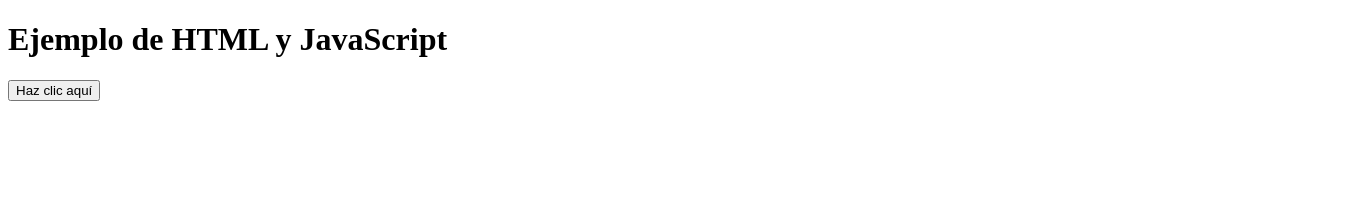
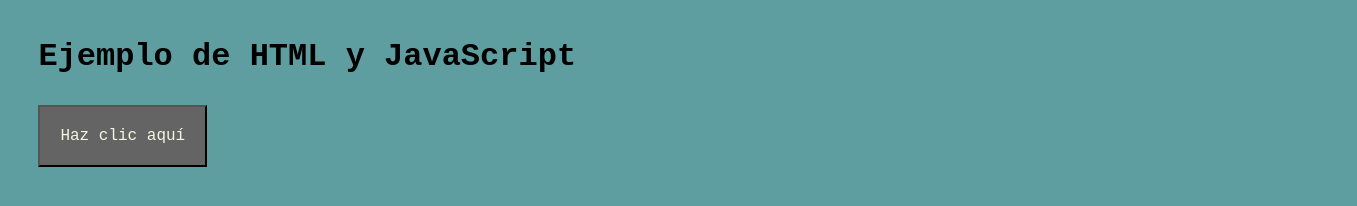
Before and after one commit to Afrecho/examcreator.github.io, a plain HTML site: page ejemplo.html in a window 1280 px wide. Shown: the whole page, 1357 px wide, since content can reach past the window. Drawn offline with Linux system fonts and the light colour scheme.

Commit message:
aqui edicion

```diff
--- /dev/null
+++ b/css/style-ejemplo.css
@@ -0,0 +1,37 @@
+*{
+    padding: 0;
+    margin: 0;
+}
+
+body{
+    display: block;
+    position: absolute;
+    min-height: 100vh;
+    min-width: 100vw;
+    background-color: cadetblue;
+    padding: 3%;
+
+}
+
+h1{
+    font-family: 'Courier New', Courier, monospace;
+    margin-bottom: 30px;
+
+}
+
+.boton-ns{
+    padding: 20px;
+    background-color: #646464;
+    font-family: 'Courier New', Courier, monospace;
+    font-size: 1em;
+    color: #f2f8e1;
+    transition: background-color 0.5s ease, box-shadow 0.5s ease, color 0.5s ease; /* Ajusta la duración aquí */
+
+
+}
+
+.boton-ns:hover{
+    background-color: #e0eebe;
+    box-shadow: 4px 10px 10px rgb(146, 146, 145);
+    color: #646464;
+}
--- a/ejemplo.html
+++ b/ejemplo.html
@@ -4,10 +4,11 @@
     <meta charset="UTF-8">
     <meta name="viewport" content="width=device-width, initial-scale=1.0">
     <title>Este es un ejemplo</title>
+    <link rel="stylesheet" href="css/style-ejemplo.css">
     <script src="script.js" defer></script>
 </head>
 <body>
     <h1>Ejemplo de HTML y JavaScript</h1>
-    <button onclick="mostrarMensaje()">Haz clic aquí</button>
+    <button class="boton-ns" onclick="mostrarMensaje()">Haz clic aquí</button>
 </body>
 </html>
```
